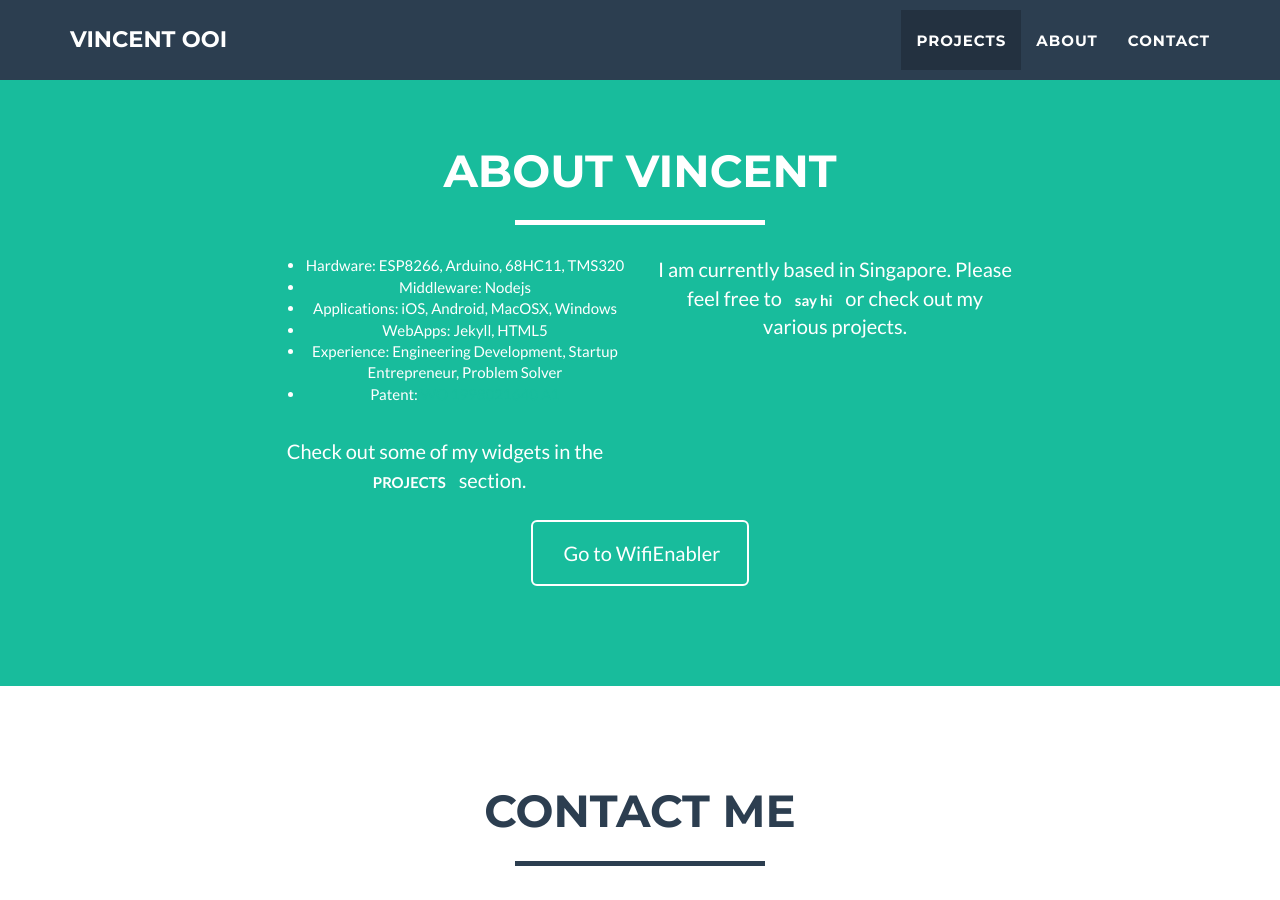
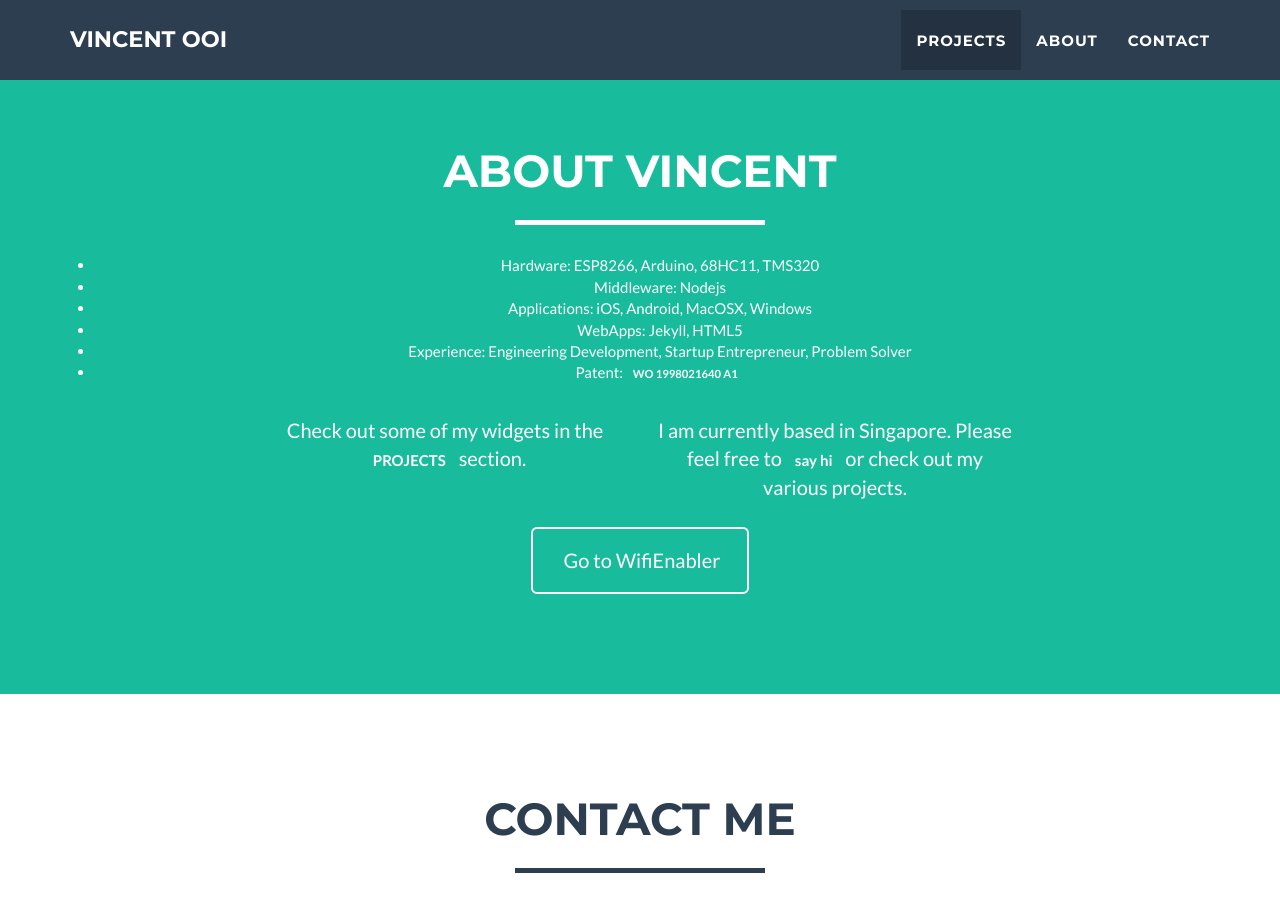
Before and after one commit to ooivincent/ooivincent.github.io, a Jekyll site: the page built from index.html, in a window 1280 px wide and 900 px high, scrolled down 1543 px. Built offline with Jekyll 4.4.1, drawn with Linux system fonts in a browser that asks for light colours; comment, search, counter and statistics services are not loaded.

Commit message:
image and descirption update

```diff
--- a/_includes/about.html
+++ b/_includes/about.html
@@ -8,15 +8,15 @@
                 </div>
             </div>
             <div class="row" align="center">
-                <div class="col-lg-4 col-lg-offset-2">
-                    <ul list-style-type:circle>
+                <ul list-style-type:circle>
                         <li>Hardware: ESP8266, Arduino, 68HC11, TMS320</li>
                         <li>Middleware: Nodejs</li>
                         <li>Applications: iOS, Android, MacOSX, Windows</li>
                         <li>WebApps: Jekyll, HTML5</li>
                         <li>Experience: Engineering Development, Startup Entrepreneur, Problem Solver</li>
-                        <li> Patent: <a href="http://www.google.com/patents/WO1998021640A1?cl=en">WO 1998021640 A1</a></li>
+                        <li> Patent: <a class="label" href="http://www.google.com/patents/WO1998021640A1?cl=en">WO 1998021640 A1</a></li>
                     </ul><br>
+                <div class="col-lg-4 col-lg-offset-2">
                     <p>Check out some of my widgets in the <a class="label" href="#projects">PROJECTS</a> section.</p>
                 </div>
                 <div class="col-lg-4">
```
